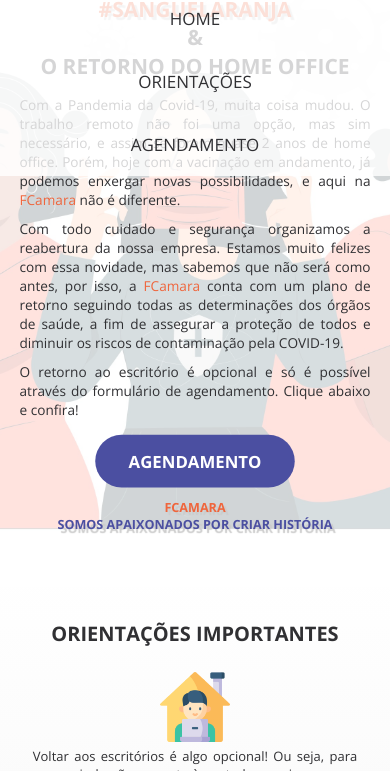
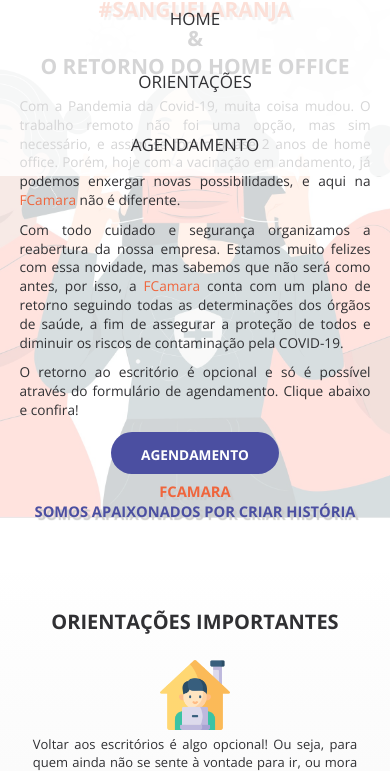
Before and after one commit to gyaninascimento/FCamara-landing-page, a plain HTML site: page index.html in a window 390 px wide. Shown: the part 73-844 px from the top of the page. Drawn offline with nearby package versions, Linux system fonts and the light colour scheme.

Commit message:
btn parallax resposnive

```diff
--- a/style.css
+++ b/style.css
@@ -147,15 +147,14 @@ nav a:hover {
 .parallax {
   display: flex;
   flex-direction: row;
-  height: 50%;
   background-repeat: no-repeat;
-  background-size: cover;
   background-attachment: fixed;
   z-index: 99;
   background-size: cover;
   background-position: center center;
   transform: scale(1.05);
 }
+
 
 .parallax-text {
   text-align: center;
@@ -577,11 +576,15 @@ div.group-icons a {
     font-size: 13px;
   }
   .btn-agendamento {
-    margin: 10px 10px;
+    margin: 7px;
+    padding: 13px 29px;
+    font-size: 13px;
+    height: 40px;
   }
+
+
   .typewriter h1 {
-    font-size: 12px;
-    padding-bottom: 50px;
+    font-size: 14px;
   }
   .orientacoes h2 {
     font-size: 20px;
```
